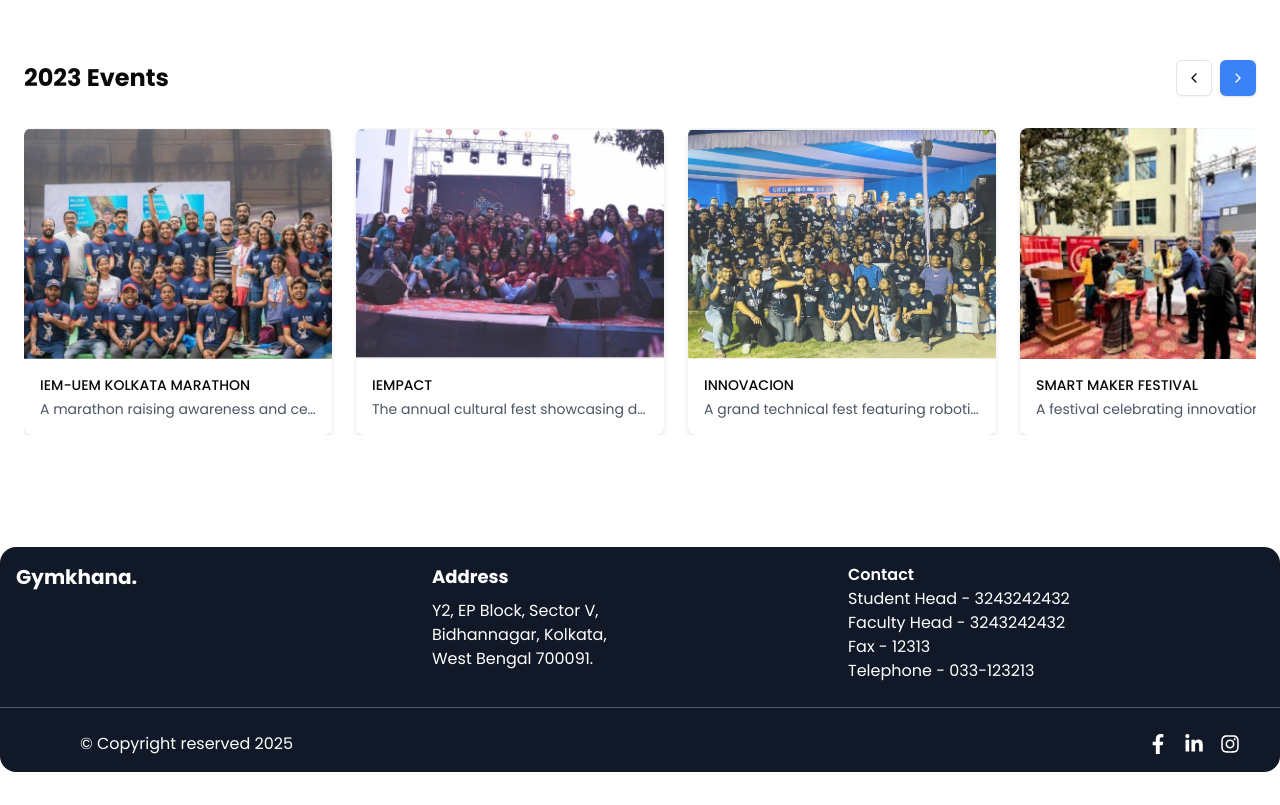
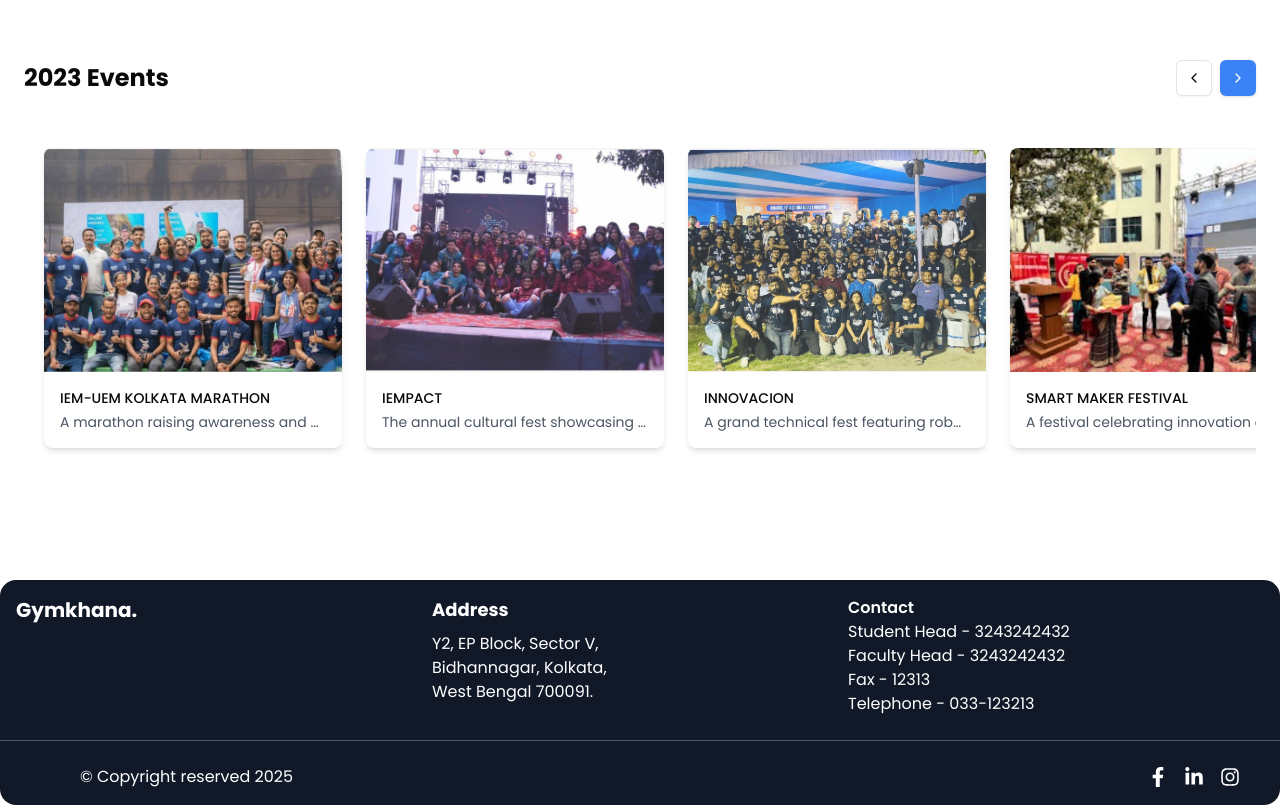
Before and after one commit to arkodeep3404/gymkhana_website, a Next.js app: page /Events in a window 1280 px wide. Shown: the part 1280-2085 px from the top of the page. Before the commit the page ends 2052 px from the top, so only its background shows below. Built offline with nearby package versions, Linux system fonts and the light colour scheme.

Commit message:
added padding for cards

```diff
--- a/app/Events/page.tsx
+++ b/app/Events/page.tsx
@@ -174,8 +174,8 @@ function AwardsCarousel2023() {
   };
 
   return (
-    <div className="w-full max-w-7xl mx-auto px-6 py-8">
-      <div className="flex items-center justify-between mb-8">
+    <div className="w-full max-w-7xl mx-auto px-6 py-8 ">
+      <div className="flex items-center justify-between mb-8 ">
         <h2 className="text-2xl font-bold">2023 Events</h2>
         <div className="flex gap-2">
           <Button
@@ -198,7 +198,7 @@ function AwardsCarousel2023() {
         </div>
       </div>
 
-      <div className="relative overflow-hidden">
+      <div className="relative overflow-hidden p-5">
         <div
           className="flex gap-6 transition-transform duration-300 ease-in-out"
           style={{
--- a/package.json
+++ b/package.json
@@ -18,7 +18,7 @@
     "@tabler/icons-react": "^3.19.0",
     "class-variance-authority": "^0.7.0",
     "clsx": "^2.1.1",
-    "embla-carousel-react": "^8.4.0",
+    "embla-carousel-react": "^8.5.1",
     "framer-motion": "^11.11.9",
     "gymkhana_website": "file:",
     "lucide-react": "^0.453.0",
```
Also changed, not shown: 1 other file (tests, documents, lock files or other folders). Lines whose indentation alone changed are shown as unchanged.
